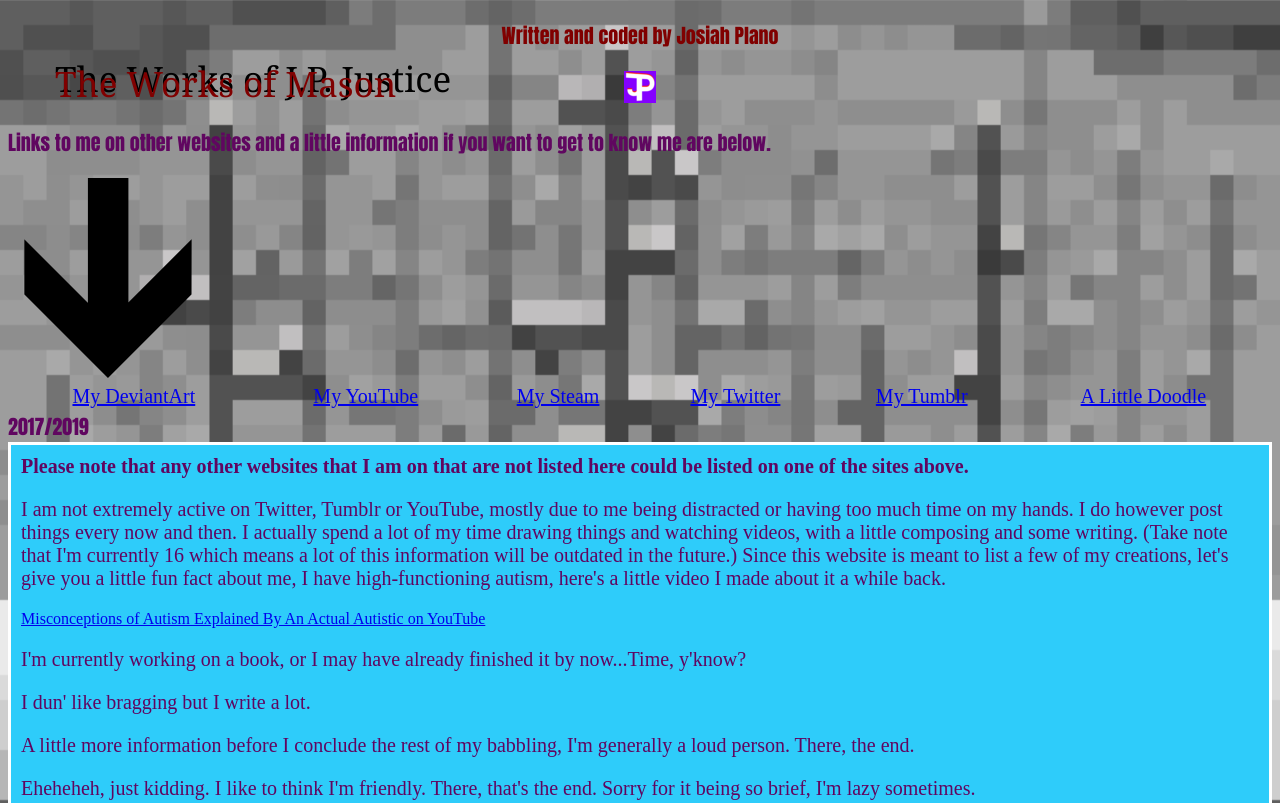
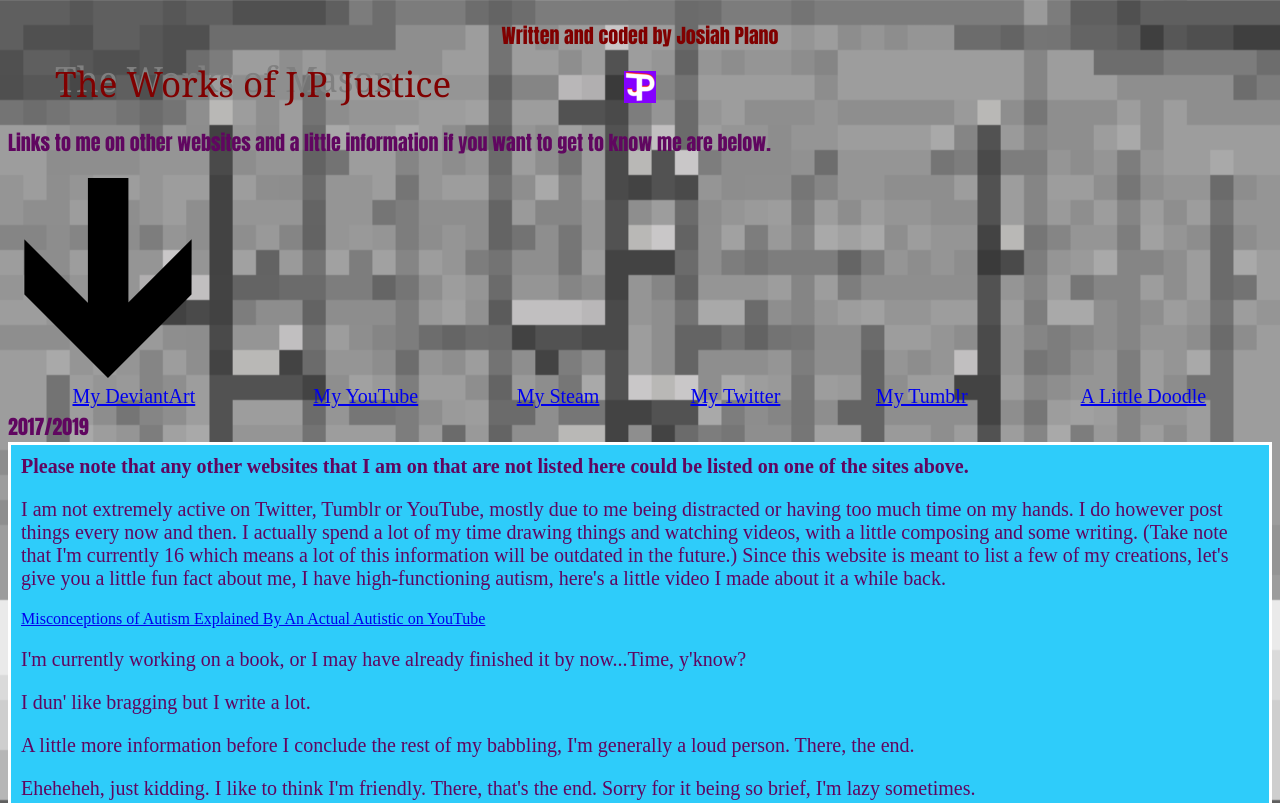
Before and after one commit to daslyg/daslyg, a plain HTML site: page index.html in a window 1280 px wide. Shown: the top 803 px of the page. Drawn offline with Linux system fonts and the light colour scheme.

Commit message:
Update index.html

```diff
--- a/index.html
+++ b/index.html
@@ -8,8 +8,8 @@
   <title>The Works of J.P. Justice</title>
 </head>
 <div>
-  <p style="position:fixed; right:30px; left:55px;font-size:35px;font-family:Georgia">The Works of J.P. Justice</p>
-    <p style="position:fixed; right:30px; left:55px; top:25px ;font-size:35px;color:#800000;font-family:Georgia;">The Works of Mason</p>
+  <p style="position:fixed; right:30px; left:55px;font-size:35px;color:#808080;font-family:Georgia">The Works of Mason</p>
+    <p style="position:fixed; right:30px; left:55px; top:25px ;font-size:35px;color:#800000;font-family:Georgia;">The Works of J.P. Justice</p>
   </div>
 <p style="position:relative;text-align:center;font-size:20px;color:#800000;font-family:impact;">Written and coded by Josiah Plano</p>
 <center>
```
